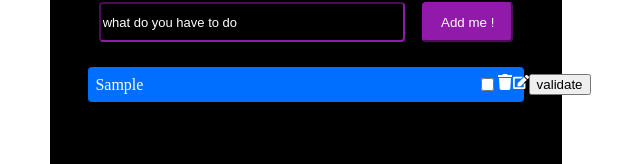
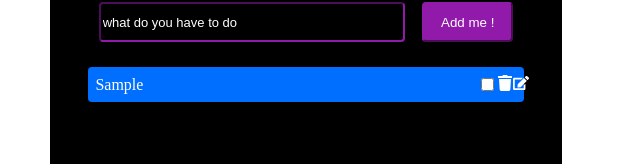
Before and after one commit to asmatar/todoList, a React (Create React App) app: page / in a window 1280 px wide. Both pictures are taken after typing "Sample" into the empty fields and a click on the button "Add me !". Shown: the part 178-342 px from the top of the page, without its empty margins (334-974 px from the left). Built offline with nearby package versions, Linux system fonts and the light colour scheme.

Commit message:
conditional buttons rendering

```diff
--- a/src/Todo.js
+++ b/src/Todo.js
@@ -30,14 +30,16 @@ function Todo({todos, handleDelete, changeCompleted, setTodos}) {
                             {
                                 todoEditing === todo.id ? (<input type="text" onChange={event => setEditingText(event.target.value)} value={editingText}/>) : (<div className='text'>{todo.text} </div>)
                             }
-
-
-                            <div className='icons'>
+                             {
+                                 todoEditing === todo.id ? (<button onClick={event => {editTodo(todo.id)}} >validate </button>) :
+                                 (   <div className='icons'>
                                 <input type="checkbox" onClick={ () => changeCompleted(todo.id) } />
                                 <span className='span' onClick={() => handleDelete(todo.id)}><FaTrash /></span>
                                 <span className='span' onClick={() => setTodoEditing(todo.id)} ><FaEdit /></span>
-                                <button onClick={event => {editTodo(todo.id)}} >validate </button>
-                            </div>
+                            </div>)
+                             }
+
+
                         </div>
                     )
                 })
```
